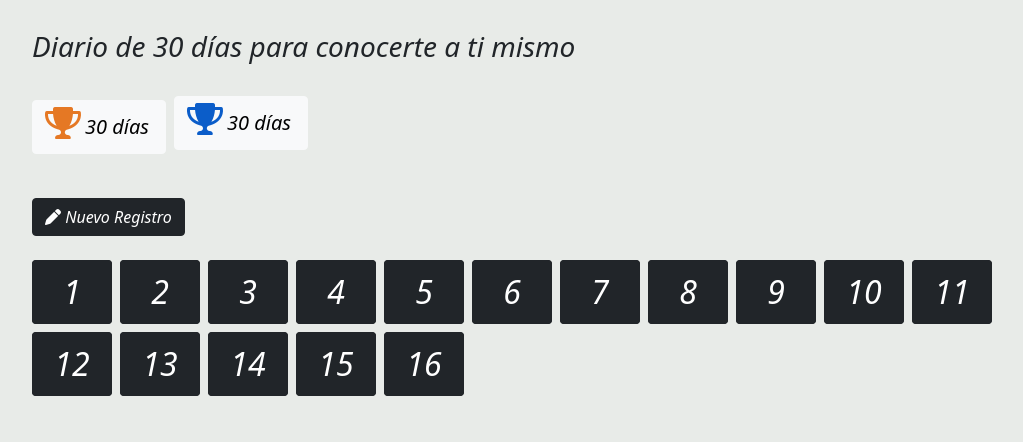
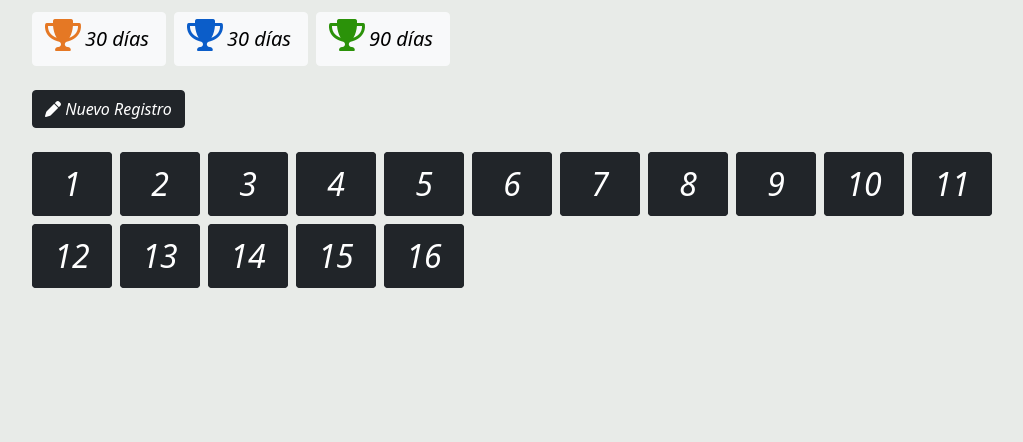
Before and after one commit to Marlon4789/assumin, a Django app: page / in a window 1280 px wide. Shown: the part 358-800 px from the top of the page, without its empty margins (145-1168 px from the left). Run offline with Django 5.2, Linux system fonts and the light colour scheme; data comes from the database, SQL or seed files in the repository; both versions use the stored data as it was after the commit.

Commit message:
Reorganizando margenes y tamño de formularios

```diff
--- a/recording_emotion/templates/recording_emotion/base.html
+++ b/recording_emotion/templates/recording_emotion/base.html
@@ -14,7 +14,7 @@
     <nav class="navbar navbar-expand-lg">
         <div class="container-fluid">
             <a class="navbar-brand fst-italic" href="{% url 'registro_lista' %}">
-                <img width="120rem" class="mx-2" src="https://cerulean-attention-6af.notion.site/image/attachment%3A6b212d78-a595-49b4-bf47-6fd01afac40a%3AGroup_13.png?table=block&id=1adec6c6-fce0-806d-881e-f3b35577c474&spaceId=1924e68b-692f-46fc-bf0e-923678684a30&width=780&userId=&cache=v2" alt="">
+                <img width="120rem" src="https://cerulean-attention-6af.notion.site/image/attachment%3A6b212d78-a595-49b4-bf47-6fd01afac40a%3AGroup_13.png?table=block&id=1adec6c6-fce0-806d-881e-f3b35577c474&spaceId=1924e68b-692f-46fc-bf0e-923678684a30&width=780&userId=&cache=v2" alt="">
             </a>
             <button class="navbar-toggler" type="button" data-bs-toggle="collapse" data-bs-target="#navbarNav">
                 <span class="navbar-toggler-icon"></span>
--- a/recording_emotion/templates/recording_emotion/crear.html
+++ b/recording_emotion/templates/recording_emotion/crear.html
@@ -31,8 +31,8 @@
 
   <!-- Card del formulario -->
   <div class="row">
-    <div class="col-12 col-md-8 offset-md-2 my-4">
-      <div class="card rounded-1 border-0">
+    <div class="col-12 col-md-8 offset-md-2 my-1">
+      <div class="rounded-1 border-0">
 
         <div class="card-body rounded-1"style="background-color: rgb(232, 235, 232);">
           <form method="post" action="{% url 'registro_nuevo' %}">
@@ -47,7 +47,7 @@
             </div>
 
             <div class="d-flex flex-nowrap justify-content-end gap-2">
-              <button type="submit" class="btn btn-dark rounded-1">
+              <button type="submit" class="btn btn-dark rounded-1" style="font-style: oblique;">
                 <i class="fa-solid fa-save"></i> Guardar registro
               </button>
               <a href="{% url 'registro_lista' %}" class="btn btn-secondary rounded-1">
--- a/recording_emotion/templates/recording_emotion/eliminar.html
+++ b/recording_emotion/templates/recording_emotion/eliminar.html
@@ -9,7 +9,7 @@
           <h5 class="mb-0">Confirmar eliminación</h5>
         </div>
         <div class="card-body" style="background-color: rgb(232, 235, 232);">
-          <p class="fs-5">
+          <p >
             ¿Estás seguro que deseas eliminar el registro del {{ registro.created_date|date:"d - F - Y" }}?
           </p>
           <div class="alert alert-warning">
--- a/recording_emotion/templates/recording_emotion/lista.html
+++ b/recording_emotion/templates/recording_emotion/lista.html
@@ -5,7 +5,7 @@
 
   <div class="row">
     <div class="col-12 col-md-11 offset-md-1">
-      <img src="https://i.pinimg.com/originals/fd/37/40/fd3740138d23392099675cd4c1c69bb1.jpg" class="img-fluid rounded-1" alt="..." style="object-fit: cover; width: 100%;height: 15rem;">
+      <img src="https://i.pinimg.com/originals/fd/37/40/fd3740138d23392099675cd4c1c69bb1.jpg" class="img-fluid rounded-1" alt="..." style="object-fit:cover; width: 100%;max-height: 12rem;">
     </div>
   </div>
 
@@ -13,31 +13,31 @@
   <!-- Título -->
   <div class="row d-flex justify-content-center justify-content-md-start mt-2">
     <div class="col-12 col-md-11 offset-md-1">
-      <h3 class="text-center text-md-start mt-4" style="font-weight: 200;">
+      <h3 class="text-center text-md-start mt-2" style="font-weight: 200;">
     Diario de 30 días para conocerte a ti mismo
       </h3>
     </div>
   </div>
 
   <!-- Tarjetas de recompensa -->
-  <div class="row d-flex justify-content-center justify-content-md-start ">
-    <div class="col-12 col-md-11 offset-md-1 d-flex gap-2 justify-content-center justify-content-md-start">
+  <div class="row d-flex justify-content-center">
+    <div class="col-12 col-md-11 offset-md-1 d-flex gap-2 justify-content-start">
       {% with registros.count as total_registros %}
       {% if total_registros >= 13 %}
-      <a href="#" class="btn btn-light mt-2 d-md-flex align-self-md-center rounded-1">
+      <a href="#" class="btn btn-light mt-1 d-md-flex align-self-md-center rounded-1">
         <i class="fa fa-trophy fa-2x" style="color: rgb(229, 120, 36);"></i>
           <h5 class="mt-2 px-1">30 días</h5>
       </a>
     {% endif %}
         {% if total_registros >= 14 %}
-          <a href="#" class="btn btn-light my-4 d-md-flex align-self-md-center rounded-1">
+          <a href="#" class="btn btn-light mt-1 d-md-flex align-self-md-center rounded-1">
             <i class="fa fa-trophy fa-2x" style="color: rgb(11, 93, 201);"></i>
               <h5 class="mt-2 px-1">30 días</h5>
           </a>
         {% endif %}
 
-        {% if total_registros >= 90 %}
-          <a href="#" class="btn btn-light my-4 d-md-flex align-self-md-center rounded-1">
+        {% if total_registros >= 15 %}
+          <a href="#" class="btn btn-light mt-1 d-md-flex align-self-md-center rounded-1">
             <i class="fa fa-trophy fa-2x" style="color: rgb(43, 146, 9);"></i>
               <h5 class="mt-2 px-1">90 días</h5>
           </a>
```
Also changed, not shown: recording_emotion/templates/recording_emotion/detalle.html (+8 -8 lines), recording_emotion/templates/recording_emotion/editar.html (+10 -7 lines), db.sqlite3.
